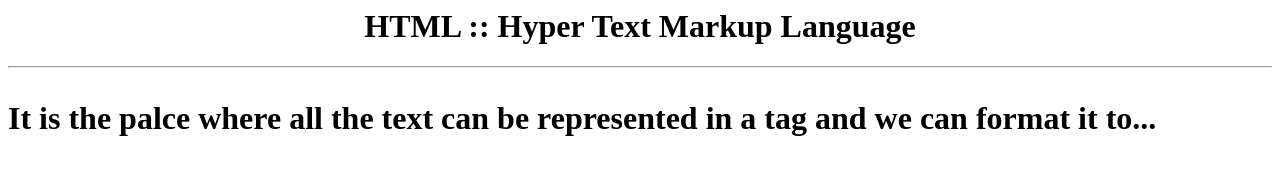
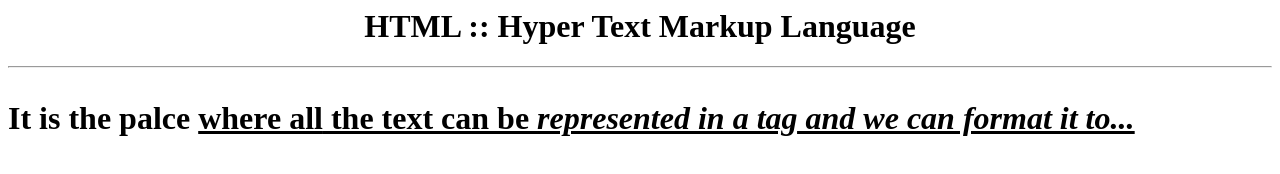
Before and after one commit to Venky10/Venky10.github.io, a plain HTML site: page index.html in a window 1280 px wide. Drawn offline with Linux system fonts and the light colour scheme.

Commit message:
Update index.html

```diff
--- a/index.html
+++ b/index.html
@@ -5,8 +5,8 @@
         <hr>
         <body>
           <p>
-            It is the palce where all the text can be represented
-            in a tag and we can format it to...
+            <b>It<b> is the palce <u>where all<u> the text can be <i>represented
+            in a tag<i> and we can format it to...
             <p>
         <head>
 <html>
```
